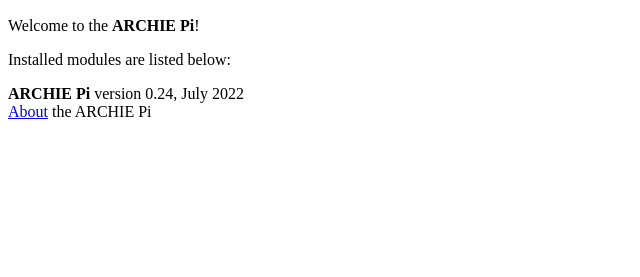
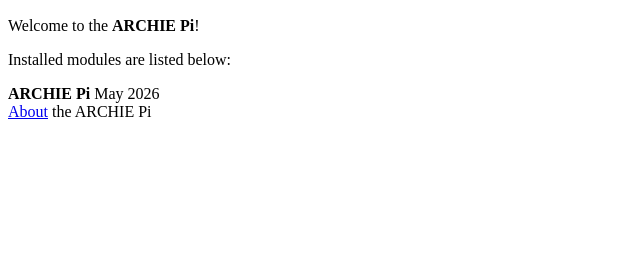
Before and after one commit to dschuurman/archie-pi, a PHP site: page / in a window 1280 px wide. Shown: the part 189-466 px from the top of the page, without its empty margins (0-640 px from the left). Run offline with PHP 8.4, Linux system fonts and the light colour scheme; data that the repository does not hold is empty.

Commit message:
update release date on webpage

```diff
--- a/www/index.php
+++ b/www/index.php
@@ -36,7 +36,7 @@
 ?>
 
 <p>
-<b>ARCHIE Pi</b> version 0.24, July 2022
+<b>ARCHIE Pi</b> May 2026
 <br><a href="about.html">About</a> the ARCHIE Pi
 </p>
 </body>
```
